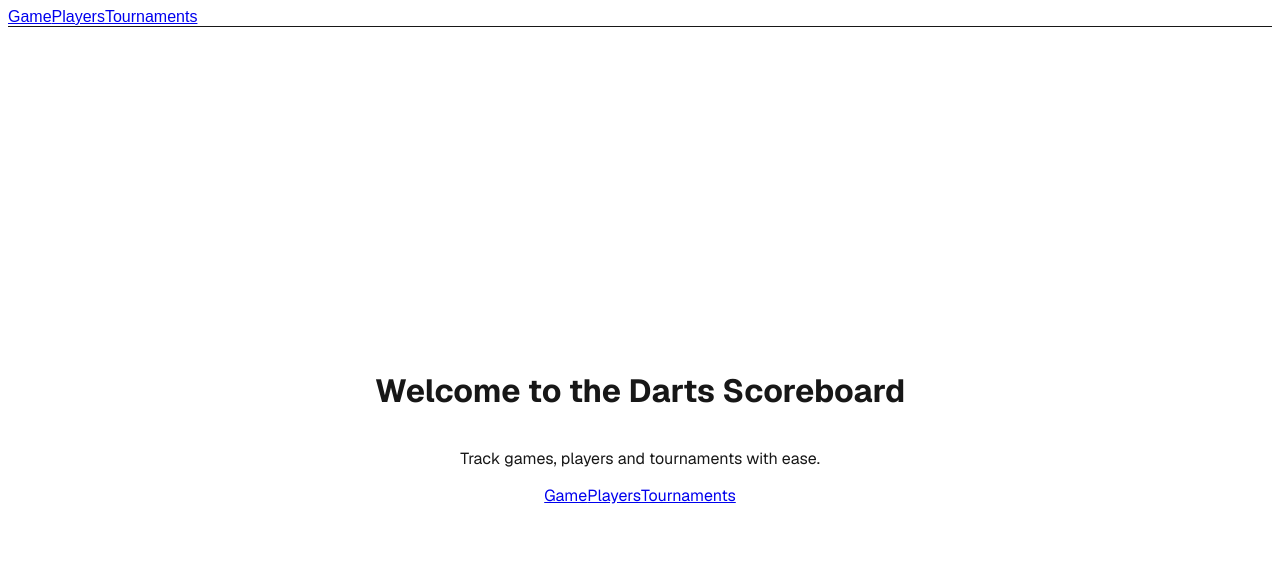
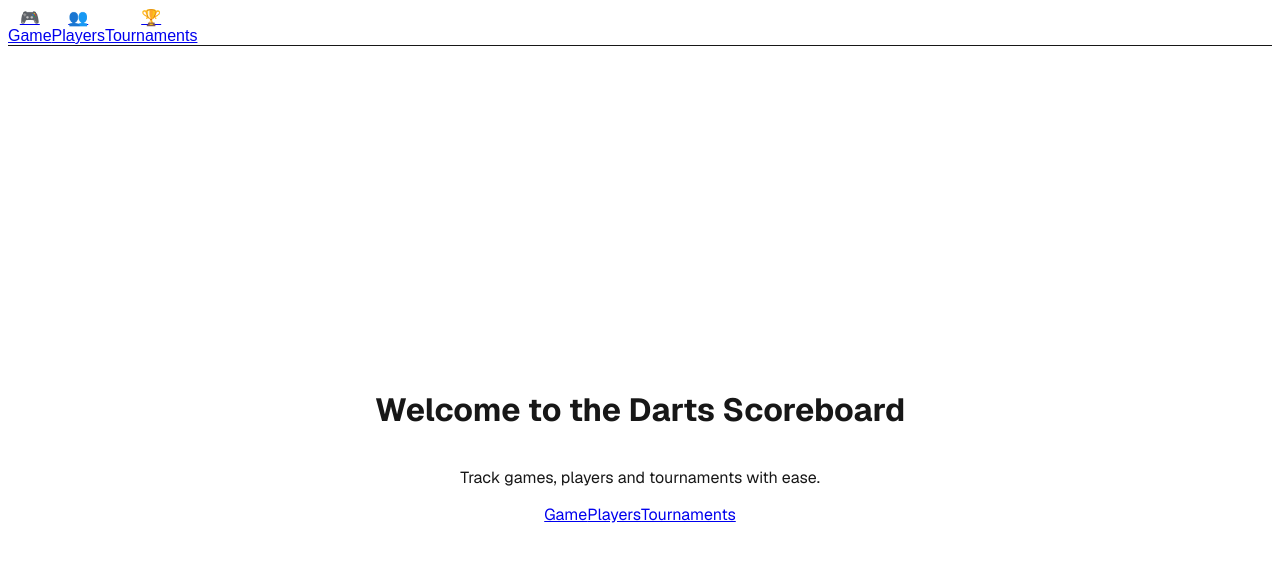
Before and after one commit to ChrisTansey007/Darts, a Next.js app in the folder src/: page / in a window 1280 px wide. Shown: the top 562 px of the page. Built offline with nearby package versions, Linux system fonts and the light colour scheme.

Commit message:
feat(ui): add icon links and glass header

```diff
--- a/src/components/ui/Header.js
+++ b/src/components/ui/Header.js
@@ -1,11 +1,33 @@
-import Link from "next/link";
+'use client'
+
+import Link from 'next/link'
+import { usePathname } from 'next/navigation'
 
 export default function Header() {
+  const pathname = usePathname()
+
+  const links = [
+    { href: '/game', label: 'Game', icon: '🎮' },
+    { href: '/players', label: 'Players', icon: '👥' },
+    { href: '/tournaments', label: 'Tournaments', icon: '🏆' },
+  ]
+
   return (
-    <nav className="flex gap-4 p-4 border-b">
-      <Link href="/game">Game</Link>
-      <Link href="/players">Players</Link>
-      <Link href="/tournaments">Tournaments</Link>
+    <nav className="min-h-16 flex gap-8 px-6 py-3 backdrop-blur-md bg-white/30 border-b border-white/20">
+      {links.map(({ href, label, icon }) => (
+        <Link
+          key={href}
+          href={href}
+          className={`flex flex-col items-center text-sm transition-colors ${
+            pathname === href ? 'text-blue-600' : 'text-gray-800'
+          }`}
+        >
+          <span className="text-xl" aria-hidden="true">
+            {icon}
+          </span>
+          <span>{label}</span>
+        </Link>
+      ))}
     </nav>
-  );
+  )
 }
--- a/src/package.json
+++ b/src/package.json
@@ -31,6 +31,7 @@
     "@testing-library/react": "^16.3.0",
     "@testing-library/jest-dom": "^6.4.2",
     "@testing-library/user-event": "^14.4.3",
+    "@testing-library/dom": "^9.3.4",
     "jest-environment-jsdom": "^29.7.0"
   }
 }
```
Also changed, not shown: 1 other file (tests, documents, lock files or other folders).
